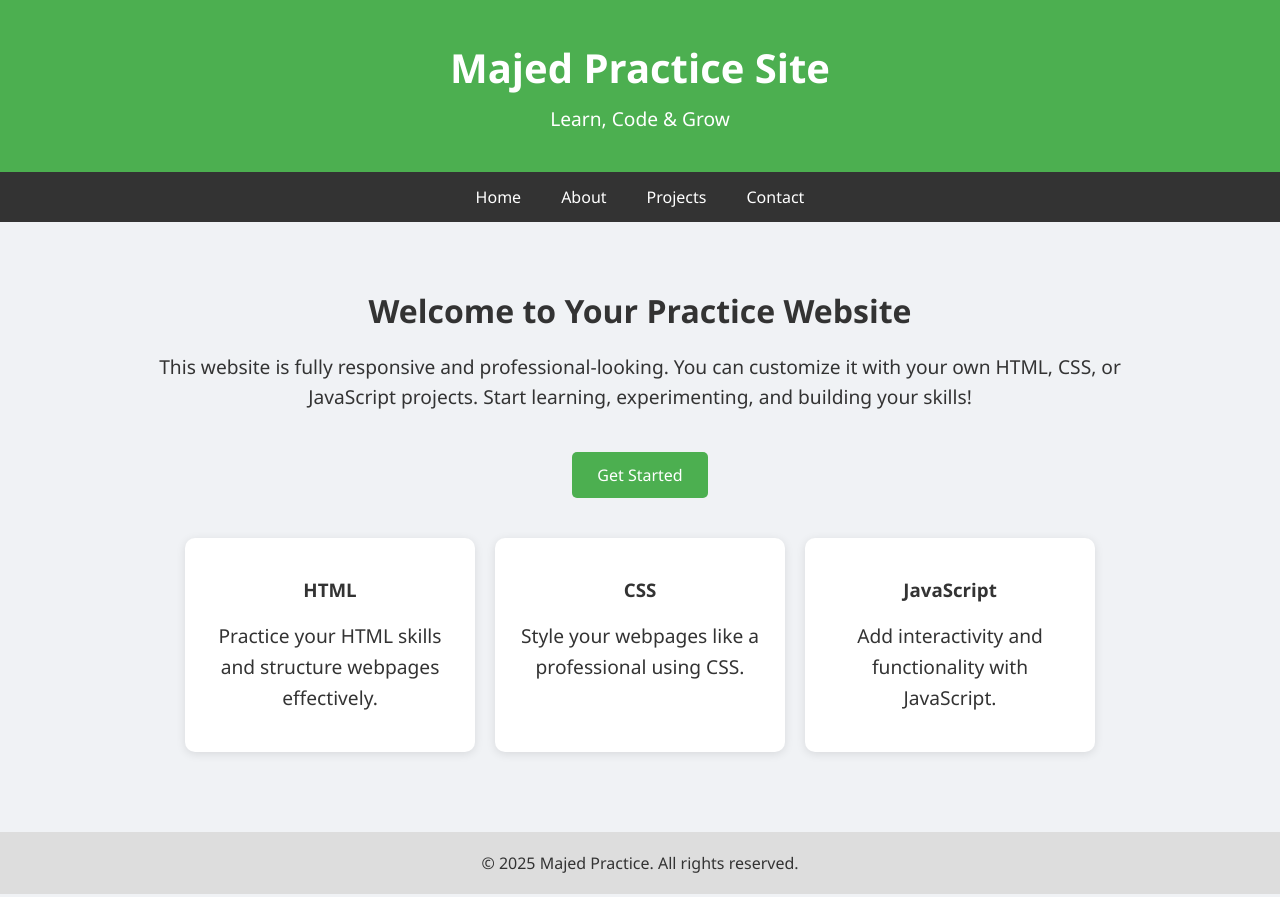
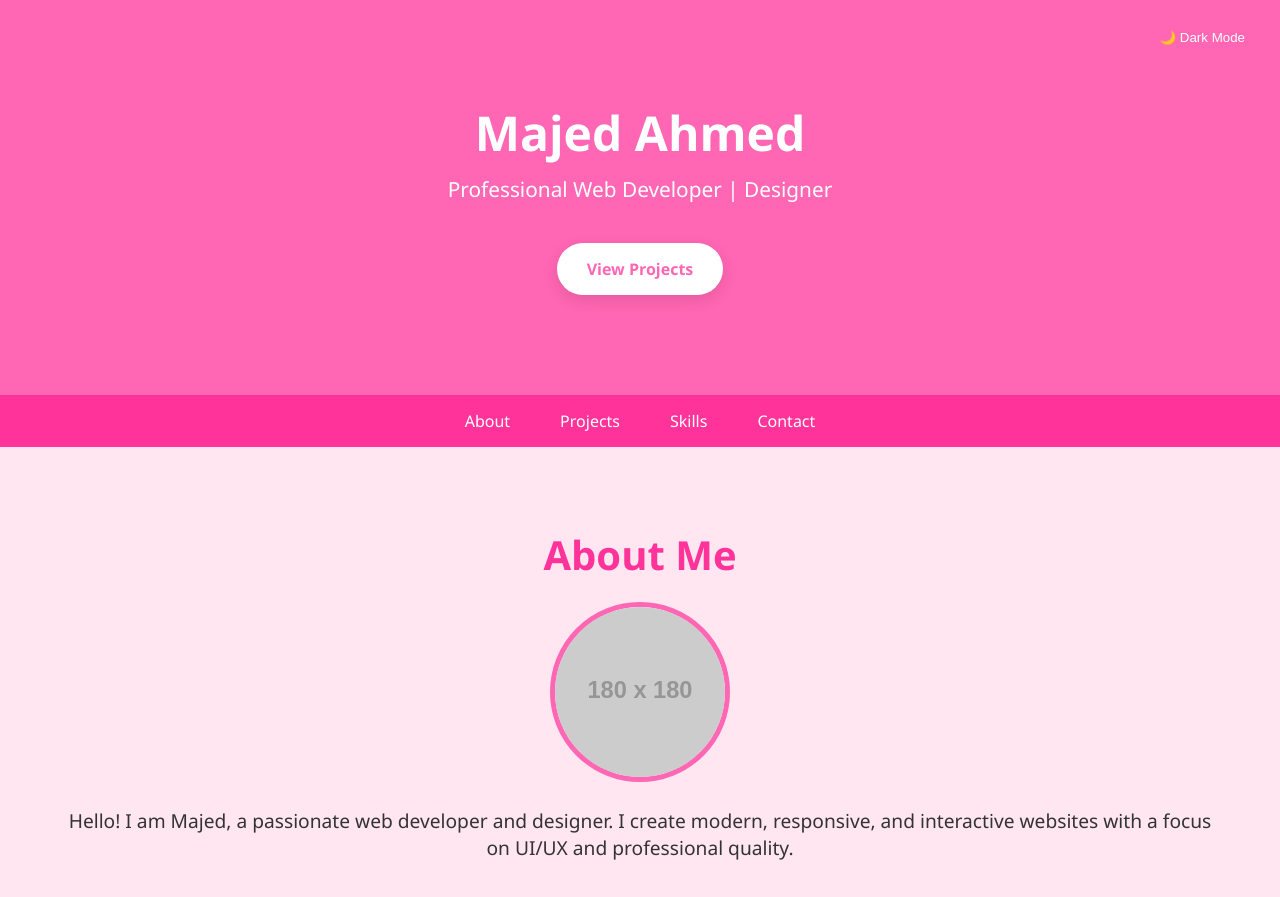
Before and after one commit to mdmajedahmed20011-eng/supreme-couscous, a plain HTML site: page index.html in a window 1280 px wide. Shown: the top 897 px of the page. Drawn offline with Linux system fonts and the light colour scheme; placeholder pictures from the web are drawn by us.

Commit message:
Update index.html

```diff
--- a/index.html
+++ b/index.html
@@ -3,161 +3,156 @@
 <head>
 <meta charset="UTF-8">
 <meta name="viewport" content="width=device-width, initial-scale=1.0">
-  <title>Majed Practice Site</title>
+<title>Majed Ahmed | Ultra Portfolio</title>
 <style>
-    /* Global Styles */
-    body {
-      font-family: 'Segoe UI', Tahoma, Geneva, Verdana, sans-serif;
-      margin: 0;
-      padding: 0;
-      background: #f0f2f5;
-      color: #333;
-    }
-    a {
-      text-decoration: none;
-      color: inherit;
-    }
+  /* ===== Global Styles ===== */
+  * { margin:0; padding:0; box-sizing:border-box; }
+  body { font-family:'Segoe UI', Tahoma, Geneva, Verdana, sans-serif; scroll-behavior: smooth; background:#ffe6f0; color:#333; transition:background 0.5s, color 0.5s; }
+  a { text-decoration:none; color:inherit; }
 
-    /* Header */
-    header {
-      background: #4CAF50;
-      color: white;
-      padding: 40px 20px;
-      text-align: center;
-    }
-    header h1 {
-      margin: 0;
-      font-size: 2.5em;
-    }
-    header p {
-      margin: 10px 0 0 0;
-      font-size: 1.2em;
-    }
+  /* ===== Dark Mode ===== */
+  body.dark { background:#1a1a1a; color:#fff; }
+  body.dark header { background:#ff3399; }
+  body.dark nav { background:#ff66b3; }
+  body.dark footer { background:#ff3399; }
+  body.dark .card { background:#333; color:#fff; }
+  body.dark .skill-bar { background:#ffb3d9; }
+  body.dark .skill-progress { background:#ff3399; }
 
-    /* Navigation */
-    nav {
-      display: flex;
-      justify-content: center;
-      background: #333;
-    }
-    nav a {
-      color: white;
-      padding: 14px 20px;
-      display: block;
-      transition: background 0.3s;
-    }
-    nav a:hover {
-      background: #555;
-    }
+  /* ===== Header ===== */
+  header { background:#ff66b3; color:white; text-align:center; padding:100px 20px; position:relative; }
+  header h1 { font-size:3em; margin-bottom:10px; }
+  header p { font-size:1.3em; margin-bottom:20px; }
+  .btn { display:inline-block; background:white; color:#ff66b3; font-weight:bold; padding:15px 30px; border-radius:50px; margin-top:20px; transition:0.3s; box-shadow:0 5px 15px rgba(0,0,0,0.1);}
+  .btn:hover { background:#ff3385; color:white; transform:scale(1.1); }
 
-    /* Main Section */
-    main {
-      padding: 40px 20px;
-      max-width: 1000px;
-      margin: auto;
-      text-align: center;
-    }
-    main h2 {
-      font-size: 2em;
-      margin-bottom: 20px;
-    }
-    main p {
-      font-size: 1.2em;
-      line-height: 1.6;
-    }
-    .btn {
-      display: inline-block;
-      background: #4CAF50;
-      color: white;
-      padding: 12px 25px;
-      border-radius: 5px;
-      margin-top: 20px;
-      transition: background 0.3s;
-    }
-    .btn:hover {
-      background: #45a049;
-    }
+  /* ===== Navbar ===== */
+  nav { display:flex; justify-content:center; background:#ff3399; position:sticky; top:0; z-index:1000; }
+  nav a { color:white; padding:15px 25px; display:block; transition:0.3s; }
+  nav a:hover { background:#ff66b3; }
 
-    /* Cards Section */
-    .cards {
-      display: flex;
-      flex-wrap: wrap;
-      justify-content: center;
-      gap: 20px;
-      margin-top: 40px;
-    }
-    .card {
-      background: white;
-      padding: 20px;
-      border-radius: 10px;
-      box-shadow: 0 2px 10px rgba(0,0,0,0.1);
-      width: 250px;
-      transition: transform 0.3s;
-    }
-    .card:hover {
-      transform: translateY(-5px);
-    }
+  /* ===== Sections ===== */
+  section { padding:80px 20px; max-width:1200px; margin:auto; text-align:center; }
+  section h2 { font-size:2.5em; margin-bottom:20px; color:#ff3399; }
+  section p { font-size:1.2em; color:#333; margin-bottom:40px; }
 
-    /* Footer */
-    footer {
-      background: #ddd;
-      text-align: center;
-      padding: 20px;
-      margin-top: 40px;
-    }
+  /* ===== About ===== */
+  #about img { border-radius:50%; width:180px; height:180px; margin-bottom:20px; border:5px solid #ff66b3; }
 
-    /* Responsive */
-    @media(max-width: 600px){
-      .cards {
-        flex-direction: column;
-        align-items: center;
-      }
-    }
+  /* ===== Cards / Projects ===== */
+  .cards { display:flex; flex-wrap:wrap; justify-content:center; gap:30px; }
+  .card { background:white; padding:25px; border-radius:20px; box-shadow:0 5px 20px rgba(0,0,0,0.1);
+          width:300px; transition:transform 0.4s, box-shadow 0.4s; text-align:center; cursor:pointer; opacity:0; transform:translateY(50px);}
+  .card h3 { margin-bottom:15px; color:#ff66b3; }
+  .card p { font-size:1em; color:#555; }
+
+  /* ===== Skills ===== */
+  .skill { text-align:left; margin-bottom:20px; opacity:0; transform:translateX(-50px); transition:all 1s ease; }
+  .skill-name { margin-bottom:5px; font-weight:bold; }
+  .skill-bar { background:#ffb3d9; height:15px; border-radius:10px; overflow:hidden; }
+  .skill-progress { height:100%; width:0; background:#ff3399; border-radius:10px; transition: width 2s; }
+
+  /* ===== Contact ===== */
+  form { max-width:500px; margin:auto; text-align:left; }
+  input, textarea { width:100%; padding:12px; margin-bottom:15px; border-radius:10px; border:1px solid #ccc; }
+  button { background:#ff66b3; color:white; padding:12px 25px; border:none; border-radius:50px; cursor:pointer; transition:0.3s; }
+  button:hover { background:#ff3385; }
+
+  /* ===== Footer ===== */
+  footer { text-align:center; padding:30px 20px; background:#ff66b3; color:white; margin-top:40px; }
+
+  /* ===== Responsive ===== */
+  @media(max-width:768px){ .cards { flex-direction:column; align-items:center; } header h1{ font-size:2.5em; } }
 </style>
 </head>
 <body>
 
-  <!-- Header -->
+<!-- Dark Mode Toggle -->
+<button id="darkModeToggle" style="position:fixed; top:20px; right:20px; padding:10px 15px; border:none; border-radius:50px; background:#ff66b3; color:white; cursor:pointer; z-index:1000;">🌙 Dark Mode</button>
+
+<!-- Hero -->
 <header>
-    <h1>Majed Practice Site</h1>
-    <p>Learn, Code & Grow</p>
+  <h1>Majed Ahmed</h1>
+  <p>Professional Web Developer | Designer</p>
+  <a href="#projects" class="btn">View Projects</a>
 </header>
 
-  <!-- Navigation -->
+<!-- Navbar -->
 <nav>
-    <a href="#">Home</a>
-    <a href="#">About</a>
-    <a href="#">Projects</a>
-    <a href="#">Contact</a>
+  <a href="#about">About</a>
+  <a href="#projects">Projects</a>
+  <a href="#skills">Skills</a>
+  <a href="#contact">Contact</a>
 </nav>
 
-  <!-- Main Section -->
-  <main>
-    <h2>Welcome to Your Practice Website</h2>
-    <p>This website is fully responsive and professional-looking. You can customize it with your own HTML, CSS, or JavaScript projects. Start learning, experimenting, and building your skills!</p>
-    <a href="#" class="btn">Get Started</a>
+<!-- About -->
+<section id="about">
+  <h2>About Me</h2>
+  <img src="https://via.placeholder.com/180" alt="Majed Ahmed">
+  <p>Hello! I am Majed, a passionate web developer and designer. I create modern, responsive, and interactive websites with a focus on UI/UX and professional quality.</p>
+</section>
 
-    <!-- Cards -->
+<!-- Projects -->
+<section id="projects">
+  <h2>My Projects</h2>
   <div class="cards">
     <div class="card">
-        <h3>HTML</h3>
-        <p>Practice your HTML skills and structure webpages effectively.</p>
+      <h3>Portfolio Website</h3>
+      <p>Responsive personal portfolio website built with HTML, CSS & JS.</p>
     </div>
     <div class="card">
-        <h3>CSS</h3>
-        <p>Style your webpages like a professional using CSS.</p>
+      <h3>Interactive UI</h3>
+      <p>Modern web app with animations and dynamic UI components.</p>
     </div>
     <div class="card">
-        <h3>JavaScript</h3>
-        <p>Add interactivity and functionality with JavaScript.</p>
+      <h3>E-commerce Template</h3>
+      <p>Professional e-commerce layout with responsive design.</p>
+    </div>
+    <div class="card">
+      <h3>Blog Platform</h3>
+      <p>Fully functional blog with modern design and interactivity.</p>
     </div>
   </div>
-  </main>
+</section>
+
+<!-- Skills -->
+<section id="skills">
+  <h2>My Skills</h2>
+  <div class="skill">
+    <div class="skill-name">HTML & CSS</div>
+    <div class="skill-bar"><div class="skill-progress" data-progress="95%"></div></div>
+  </div>
+  <div class="skill">
+    <div class="skill-name">JavaScript</div>
+    <div class="skill-bar"><div class="skill-progress" data-progress="85%"></div></div>
+  </div>
+  <div class="skill">
+    <div class="skill-name">React</div>
+    <div class="skill-bar"><div class="skill-progress" data-progress="75%"></div></div>
+  </div>
+  <div class="skill">
+    <div class="skill-name">UI/UX Design</div>
+    <div class="skill-bar"><div class="skill-progress" data-progress="90%"></div></div>
+  </div>
+</section>
+
+<!-- Contact -->
+<section id="contact">
+  <h2>Contact Me</h2>
+  <form onsubmit="alert('Form submitted!'); return false;">
+    <input type="text" placeholder="Your Name" required>
+    <input type="email" placeholder="Your Email" required>
+    <textarea placeholder="Your Message" rows="5" required></textarea>
+    <button type="submit">Send Message</button>
+  </form>
+</section>
 
 <!-- Footer -->
 <footer>
-    &copy; 2025 Majed Practice. All rights reserved.
+  &copy; 2025 Majed Ahmed. All Rights Reserved.
 </footer>
 
-</body>
-</html>
+<!-- JS -->
+<script>
+  // Dark Mode Toggle
+  const darkBtn = document.get
```
Lines whose indentation alone changed are shown as unchanged.
